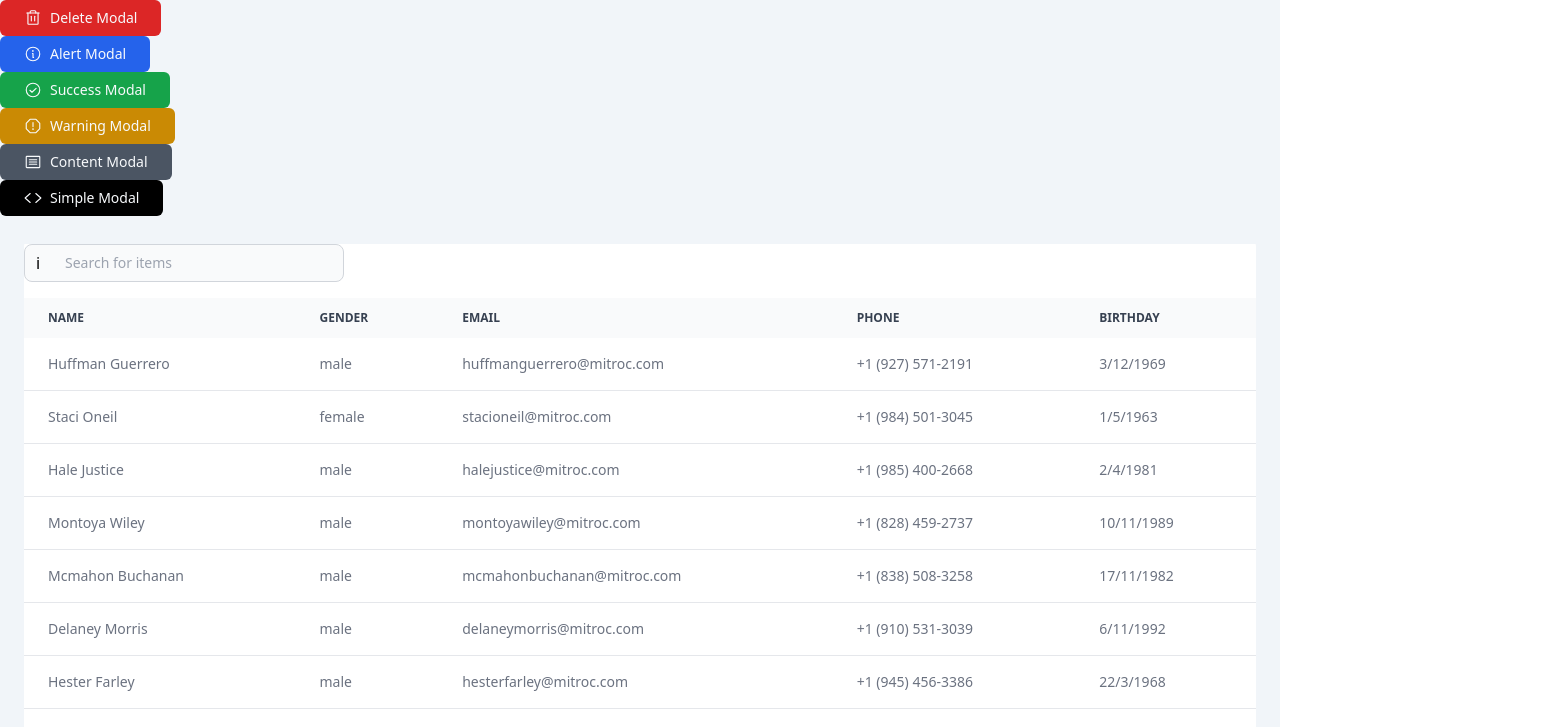
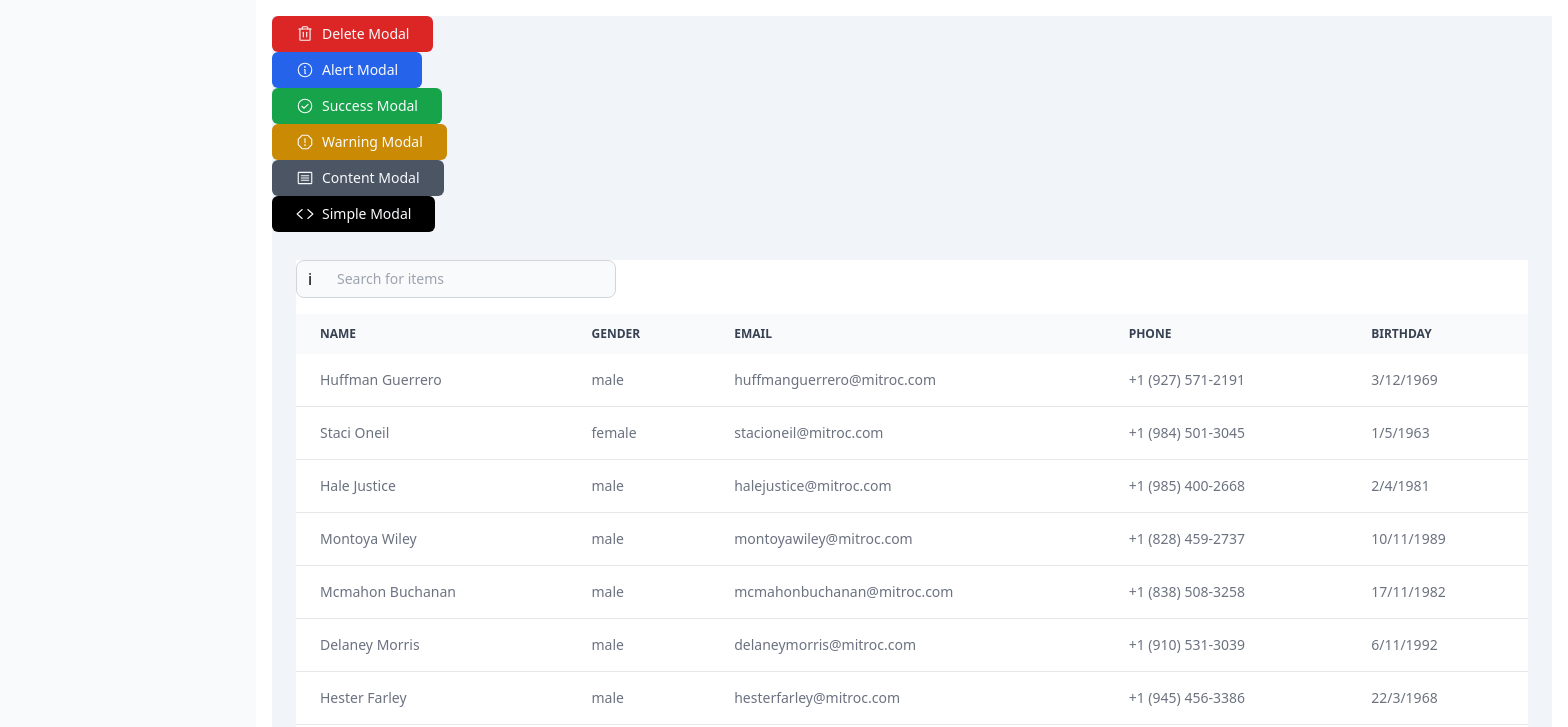
Before and after one commit to LucasSantus/vite-react-tailwindcss-components, a React (Vite) app: page / in a window 1280 px wide. Shown: the top 727 px of the page, 1568 px wide, since content can reach past the window. Built offline with nearby package versions, Linux system fonts and the light colour scheme.

Commit message:
:pushpin: adapt file for new changes src/layouts/index.tsx

```diff
--- a/src/layouts/index.tsx
+++ b/src/layouts/index.tsx
@@ -1,6 +1,16 @@
 import { FC } from "react";
 import { Outlet } from "react-router-dom";
+import { Sidebar } from "./Sidebar";
 
 export const Layout: FC = () => {
-  return <Outlet />;
+  return (
+    <div className="flex">
+      <div className="h-screen">
+        <Sidebar />
+      </div>
+      <div className="p-4">
+        <Outlet />
+      </div>
+    </div>
+  );
 };
```
